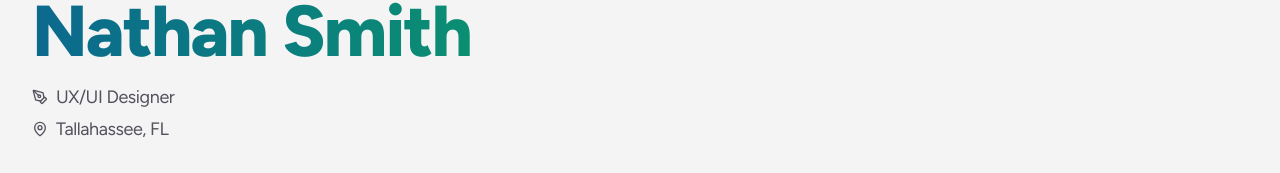
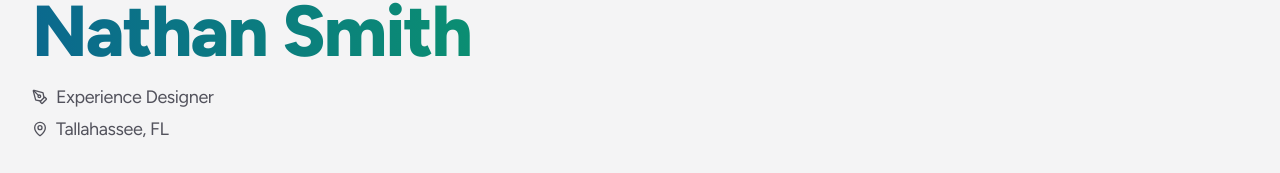
Before and after one commit to nthsm/portfolio, a Next.js app: page / in a window 1280 px wide. Shown: the part 165-338 px from the top of the page. Built offline with nearby package versions, Linux system fonts and the light colour scheme.

Commit message:
Update page.tsx

```diff
--- a/app/page.tsx
+++ b/app/page.tsx
@@ -44,7 +44,7 @@ export default function HomePage() {
             <div className="mt-4 space-y-1 text-base text-zinc-600 dark:text-zinc-400 md:text-lg">
                 <div className="flex items-center">
                     <PenTool className="h-4 w-4 mr-2" />
-                    <span>UX/UI Designer</span>
+                    <span>Experience Designer</span>
                 </div>
                 <div className="flex items-center">
                     <MapPin className="h-4 w-4 mr-2" />
```
